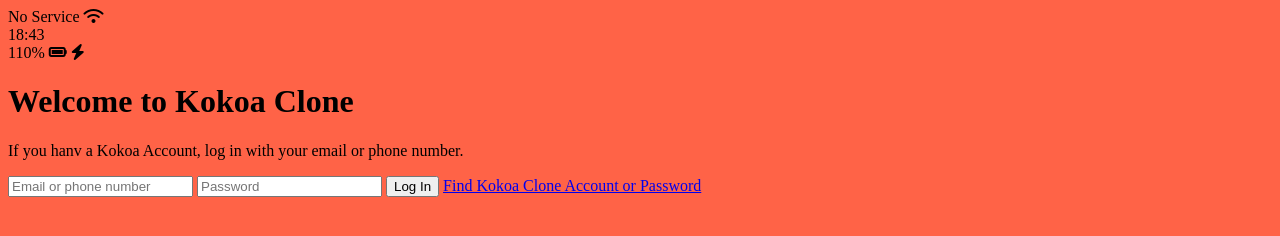
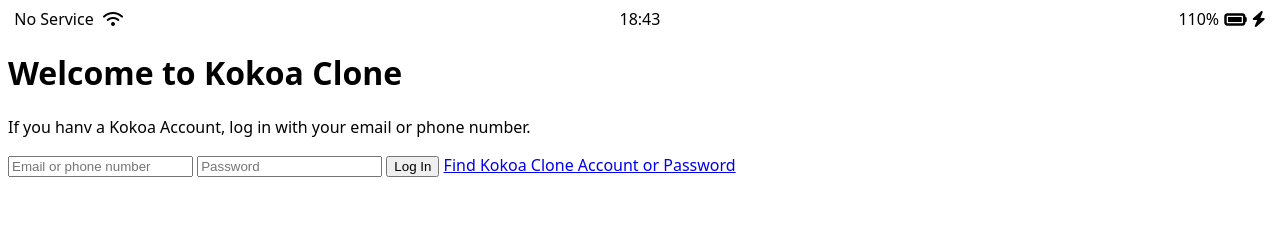
Before and after one commit to wonder-redflavor/kakao-clone, a plain HTML site: page index.html in a window 1280 px wide. Drawn offline with Linux system fonts and the light colour scheme.

Commit message:
update status-bar

```diff
--- /dev/null
+++ b/css/reset.css
@@ -0,0 +1,124 @@
+html,
+body,
+div,
+span,
+applet,
+object,
+iframe,
+h1,
+h2,
+h3,
+h4,
+h5,
+h6,
+p,
+blockquote,
+pre,
+a,
+abbr,
+acronym,
+address,
+big,
+cite,
+code,
+del,
+dfn,
+em,
+img,
+ins,
+kbd,
+q,
+s,
+samp,
+small,
+strike,
+strong,
+sub,
+sup,
+tt,
+var,
+b,
+u,
+i,
+center,
+dl,
+dt,
+dd,
+ol,
+ul,
+li,
+fieldset,
+form,
+label,
+legend,
+table,
+caption,
+tbody,
+tfoot,
+thead,
+tr,
+th,
+td,
+article,
+aside,
+canvas,
+details,
+embed,
+figure,
+figcaption,
+footer,
+header,
+hgroup,
+menu,
+nav,
+output,
+ruby,
+section,
+summary,
+time,
+mark,
+audio,
+video {
+  margin: 0;
+  padding: 0;
+  border: 0;
+  font-size: 100%;
+  font: inherit;
+  vertical-align: baseline;
+}
+/* HTML5 display-role reset for older browsers */
+article,
+aside,
+details,
+figcaption,
+figure,
+footer,
+header,
+hgroup,
+menu,
+nav,
+section {
+  display: block;
+}
+body {
+  line-height: 1;
+}
+ol,
+ul {
+  list-style: none;
+}
+blockquote,
+q {
+  quotes: none;
+}
+blockquote:before,
+blockquote:after,
+q:before,
+q:after {
+  content: "";
+  content: none;
+}
+table {
+  border-collapse: collapse;
+  border-spacing: 0;
+}
--- /dev/null
+++ b/css/status-bar.css
@@ -0,0 +1,24 @@
+.status-bar {
+    display: flex;
+    justify-content: center;
+    padding: 5px 3px;
+  }
+  .status-bar__column {
+    width: 33%;
+  }
+  .status-bar__column:first-child span {
+    margin-right: 5px;
+  }
+  .status-bar__column:nth-child(2) {
+    display: flex;
+    justify-content: center;
+  }
+  .status-bar__column:last-child {
+    display: flex;
+    justify-content: flex-end;
+    align-items: center;
+  }
+
+  .status-bar__column .fa-battery-full {
+    margin: 0px 5px;
+  }
--- a/css/styles.css
+++ b/css/styles.css
@@ -1,3 +1,33 @@
 body {
-    background-color: tomato;
+    font-family: system-ui, -apple-system, BlinkMacSystemFont, 'Segoe UI', Roboto, Oxygen, Ubuntu, Cantarell, 'Open Sans', 'Helvetica Neue', sans-serif;
 }
+
+.status-bar {
+    display: flex;
+    /* justify-content: space-between; */
+
+    /* css hack */
+    justify-content: center;
+}
+.status-bar__column{
+    width: 33%;
+}
+
+.status-bar__column:first-child span {
+    margin-right: 5px;
+}
+
+.status-bar__column:nth-child(2) {
+    display: flex;
+    justify-content: center;
+}
+
+.status-bar__column:last-child {
+    display: flex;
+    justify-content: flex-end;
+    align-items: center;
+}
+
+.status-bar__column .fa-battery-full {
+    margin: 0px 5px;
+}
--- a/index.html
+++ b/index.html
@@ -18,7 +18,7 @@
       </div>
       <div class="status-bar__column">
         <span>110%</span>
-        <i class="fas fa-battery-full"></i>
+        <i class="fas fa-battery-full fa-lg"></i>
         <i class="fas fa-bolt"></i>
       </div>
     </div>
```
